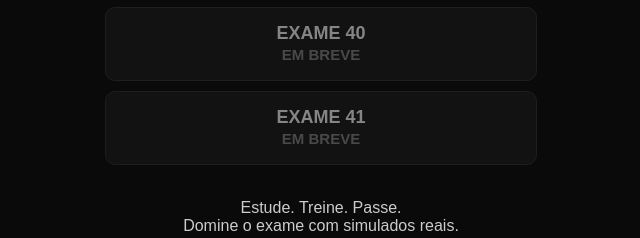
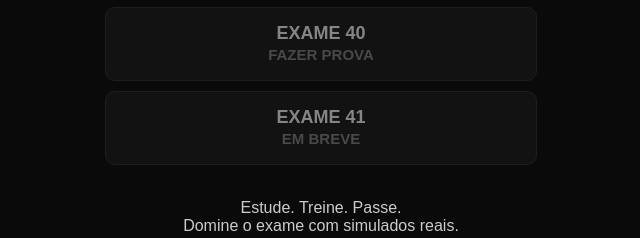
Before and after one commit to wladimirws-ops/futebolsemjeito, a plain HTML site: page index.html in a window 1280 px wide. Shown: the part 496-734 px from the top of the page, 319-959 px from the left. Drawn offline with Linux system fonts and the light colour scheme.

Commit message:
Update index.html

```diff
--- a/index.html
+++ b/index.html
@@ -23,7 +23,7 @@ small{color:#888}
 <a class="btn" href="exame37.html">EXAME 37<br><small>FAZER PROVA</small></a>
 <a class="btn" href="exame38.html">EXAME 38<br><small>FAZER PROVA</small></a>
 <a class="btn" href="exame39.html">EXAME 39<br><small>✅ FAZER PROVA</small></a>
-<a class="btn breve" href="#">EXAME 40<br><small>EM BREVE</small></a>
+<a class="btn breve" href="#">EXAME 40<br><small>FAZER PROVA</small></a>
 <a class="btn breve" href="#">EXAME 41<br><small>EM BREVE</small></a>
 
 <p><br>Estude. Treine. Passe.<br>Domine o exame com simulados reais.</p>
```
